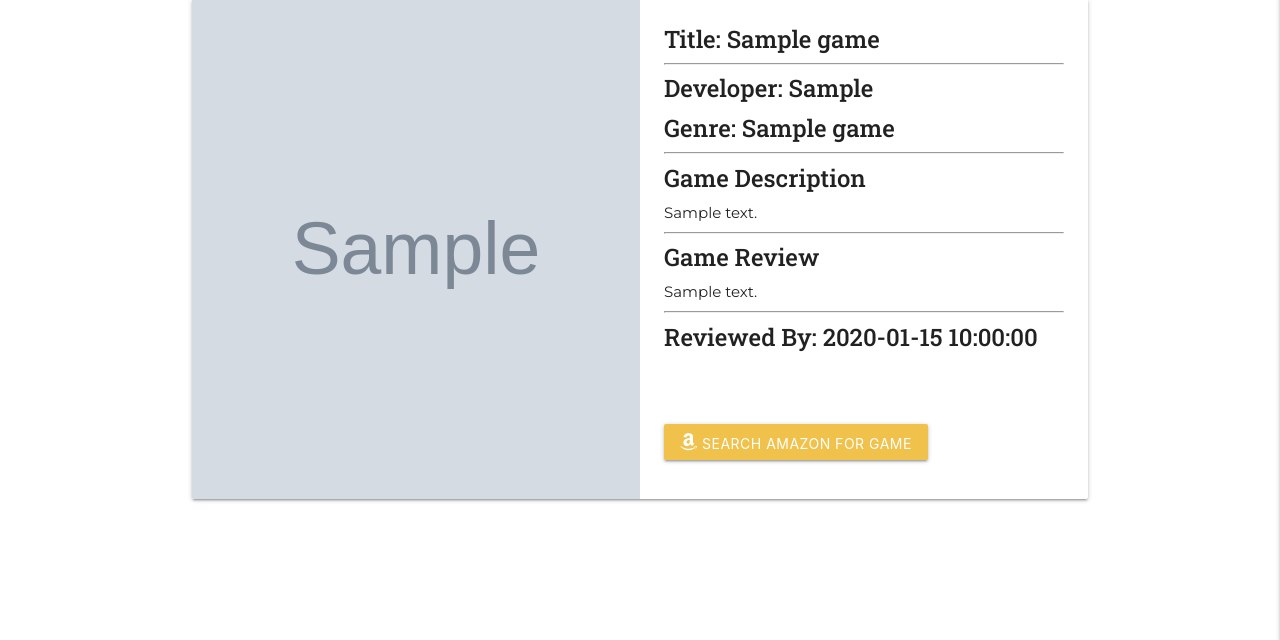
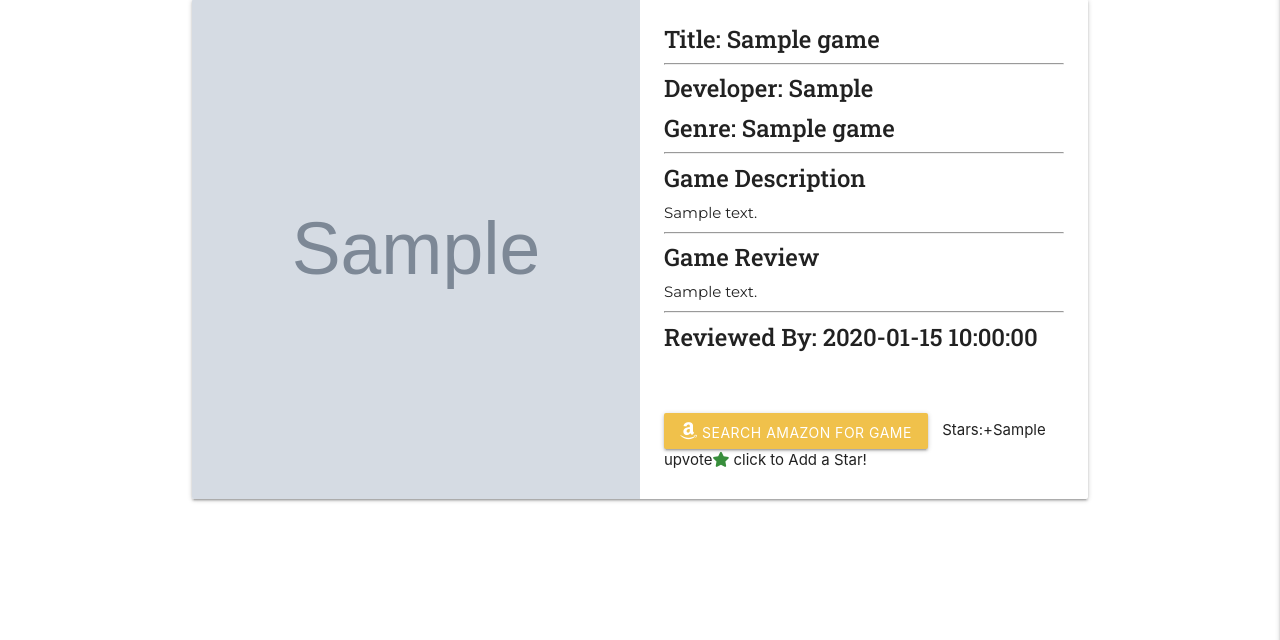
Before and after one commit to Code-Institute-Submissions/game-hq, a Flask app: template templates/review.html in a window 1280 px wide. Shown: the part 160-800 px from the top of the page. Run offline with Flask 2, Linux system fonts and the light colour scheme; the template is opened without the code that fills it: most values are stand-ins (such as "Sample title", 1, 10 or a date in 2020); grey boxes marked "Sample" are stand-in pictures; some libraries are stand-ins or nearby versions.

Commit message:
Added links to review card

```diff
--- a/static/css/style.css
+++ b/static/css/style.css
@@ -38,6 +38,10 @@ p {
     background-color:#f0c14b;
 }
 
+.upvote {
+    margin-left: 10px;
+}
+
 
 /* -- Media Queries -- */
 
--- a/templates/review.html
+++ b/templates/review.html
@@ -25,7 +25,12 @@
                 <div class="card-content">
                     <a class="waves-effect waves-light btn amazon" href="{{ game.amazon_link }}"
                         target="_blank"><i class="fab fa-amazon"></i>  Search Amazon for Game</a>
+                    <span class="upvote">
+                        <span>Stars:</span><span>+{{ game.upvote }}</span><span><a href=""><i class="fas fa-star green-text text-darken-2"></i></a></span>
+                        <span>click to Add a Star!</span>
+                    </span>
                 </div>
+
             </div>
         </div>
     </div>
```
